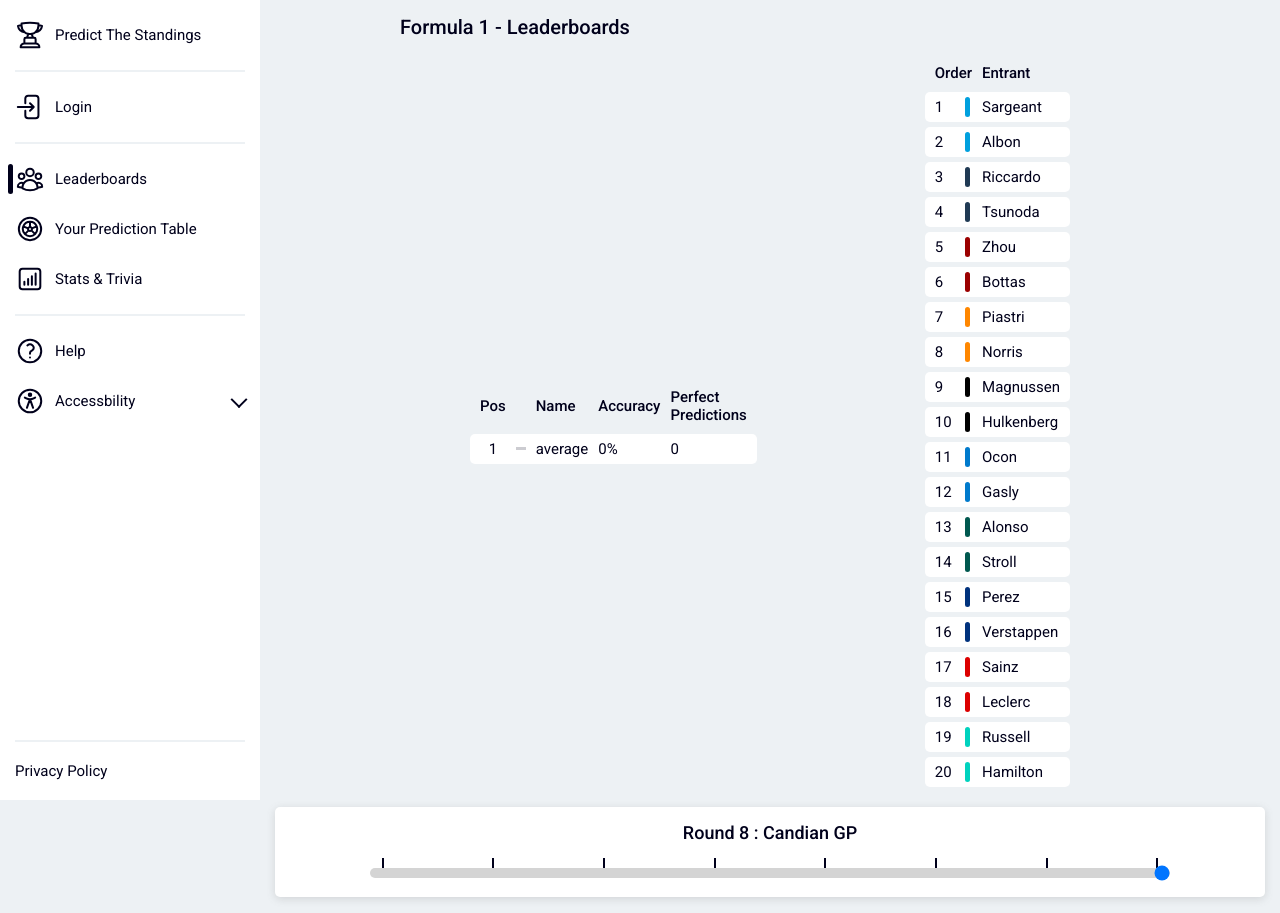
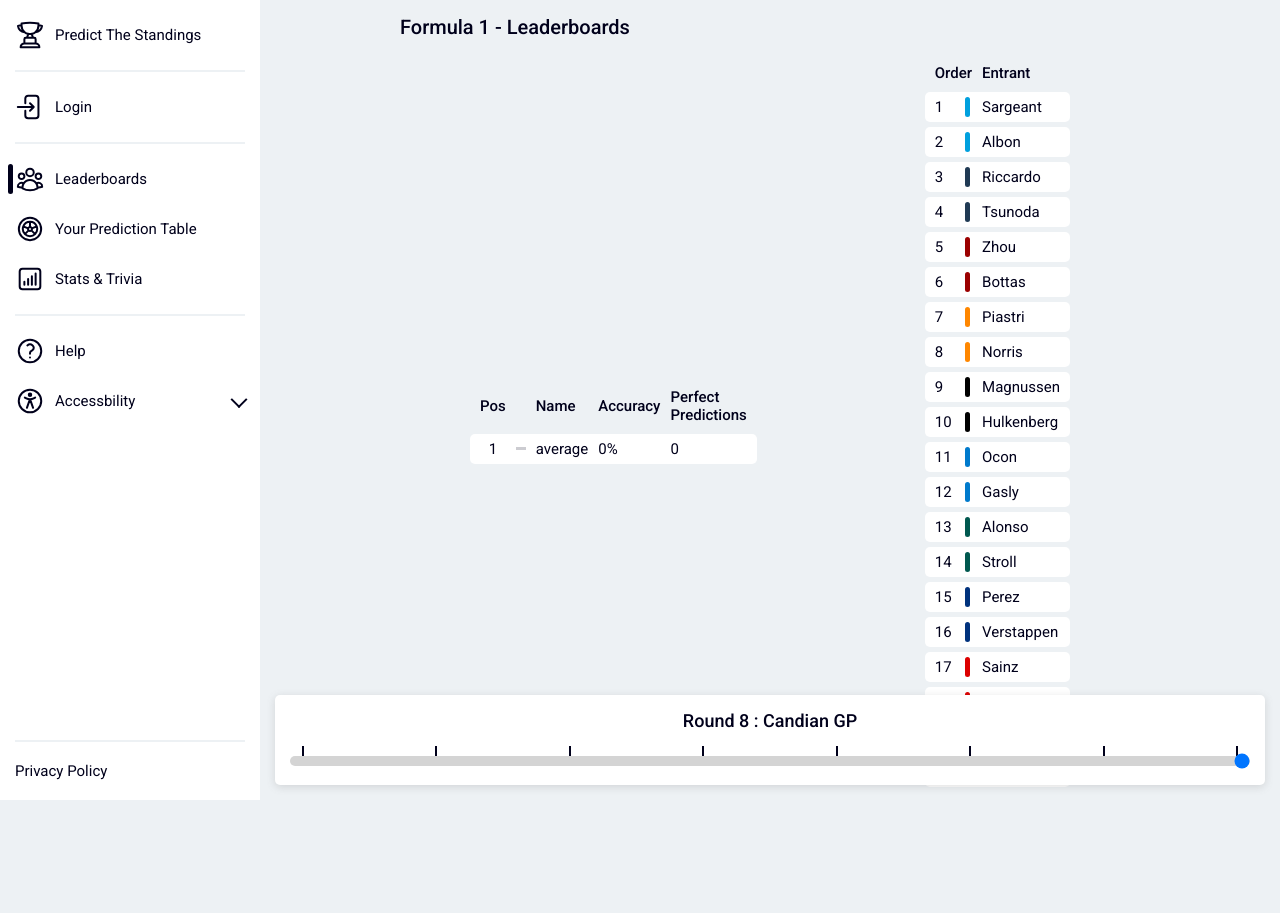
Before and after one commit to davidwillprice/predict-the-standings, a Next.js app: page /formula-1/2024 in a window 1280 px wide. Built offline with nearby package versions, Linux system fonts and the light colour scheme; no server answers; the database is empty.

Commit message:
Round slider improvements
- Fix positioning so it is always easily available
- Added one new @todo

```diff
--- a/src/ui/components/leaderboards/leaderboard.module.scss
+++ b/src/ui/components/leaderboards/leaderboard.module.scss
@@ -3,7 +3,7 @@
   display: flex;
   justify-content: space-between;
   max-width: 600px;
-  margin: 0 auto;
+  margin: 0 auto ($round-slider-height + 15px);
   align-items: center;
 }
 .leaderboard {
--- a/src/ui/components/round-slider/round-slider.module.scss
+++ b/src/ui/components/round-slider/round-slider.module.scss
@@ -5,13 +5,18 @@
   background-color: $primary-color;
   box-sizing: border-box;
   box-shadow: $box-shadow;
-  width: calc(100%);
+  width: calc(100% - ($header-width-desktop + 30px));
   padding: 15px;
-  margin: 15px auto 0;
+  margin: 15px 0 0 $header-width-desktop;
+  position: fixed;
+  bottom: 15px;
+  max-width: 100%;
+  left: 15px;
+  right: 15px;
 }
 .con {
   width: 100%;
-  max-width: 800px;
+  max-width: 1000px;
   margin: 0 auto;
   h2 {
     text-align: center;
@@ -66,3 +71,20 @@
   cursor: pointer;
   border: 2px solid $secondary-color;
 }
+
+@media (max-width: $tablet-menu-breakpoint) {
+  .round_footer {
+    width: calc(100% - ($header-width-tablet + 30px));
+    margin: 15px 0 0 $header-width-tablet;
+  }
+}
+
+@media (max-width: $mobile-menu-breakpoint) {
+  .round_footer {
+    width: calc(100% - 20px);
+    margin: 10px auto 0;
+    left: 10px;
+    right: 10px;
+    bottom: 10px;
+  }
+}
--- a/src/ui/components/round-slider/round-slider.tsx
+++ b/src/ui/components/round-slider/round-slider.tsx
@@ -22,6 +22,7 @@
       className={styles.round_footer}
       style={noOfRounds < 5 ? { maxWidth: "400px" } : {}}>
       <div className={styles.con}>
+        {/**@todo Add arrow buttons to let people change the round without having to use the slider */}
         <h2>
           Round {selectedRound + 1} :<span id="track-name"> {trackName}</span>
         </h2>
--- a/src/ui/styles/sass-variables.scss
+++ b/src/ui/styles/sass-variables.scss
@@ -20,3 +20,5 @@
 $tablet-menu-breakpoint: 700px;
 $mobile-menu-breakpoint: 600px;
 $small-mobile-menu-breakpoint: 400px;
+
+$round-slider-height: 91px;
```
